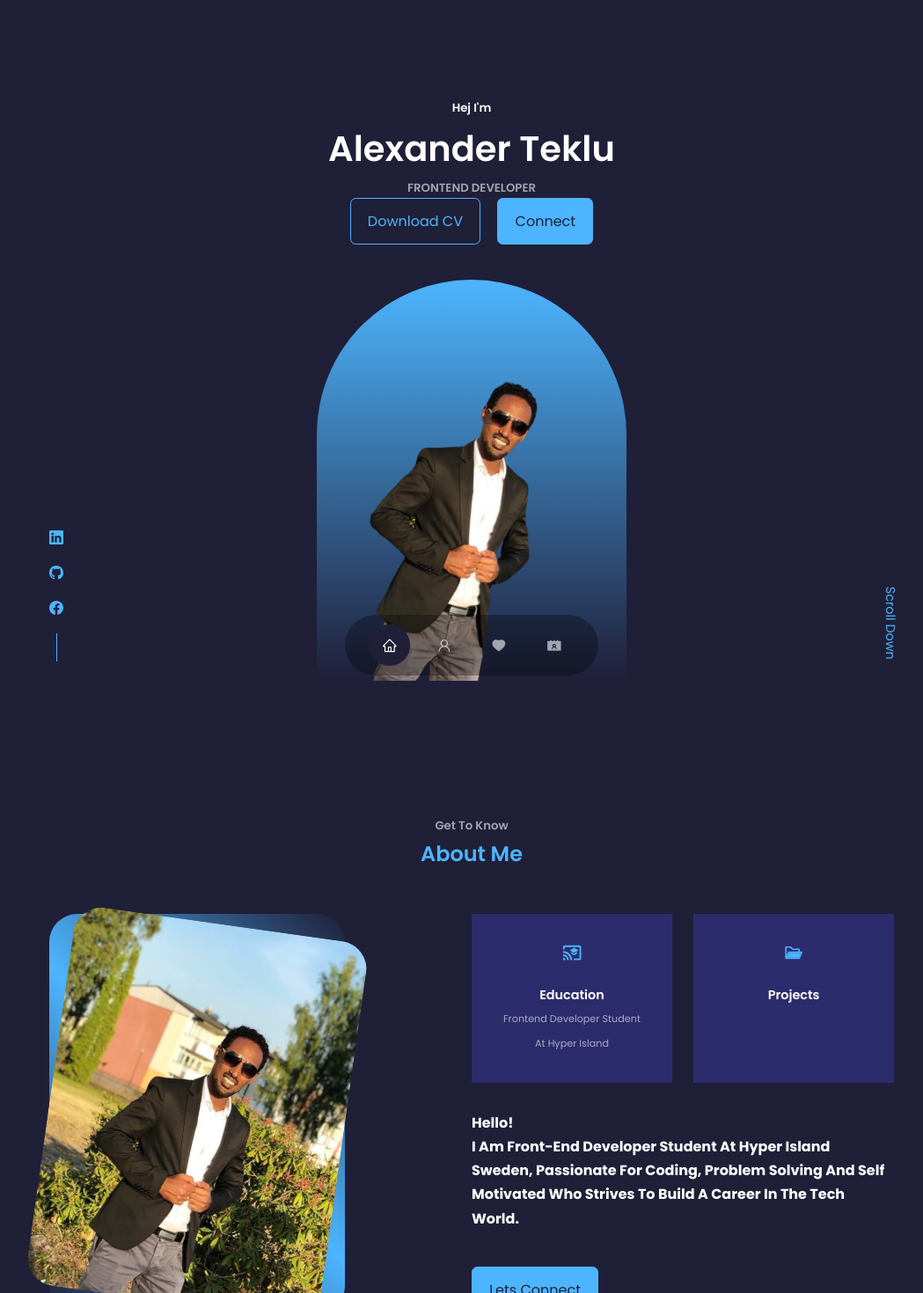
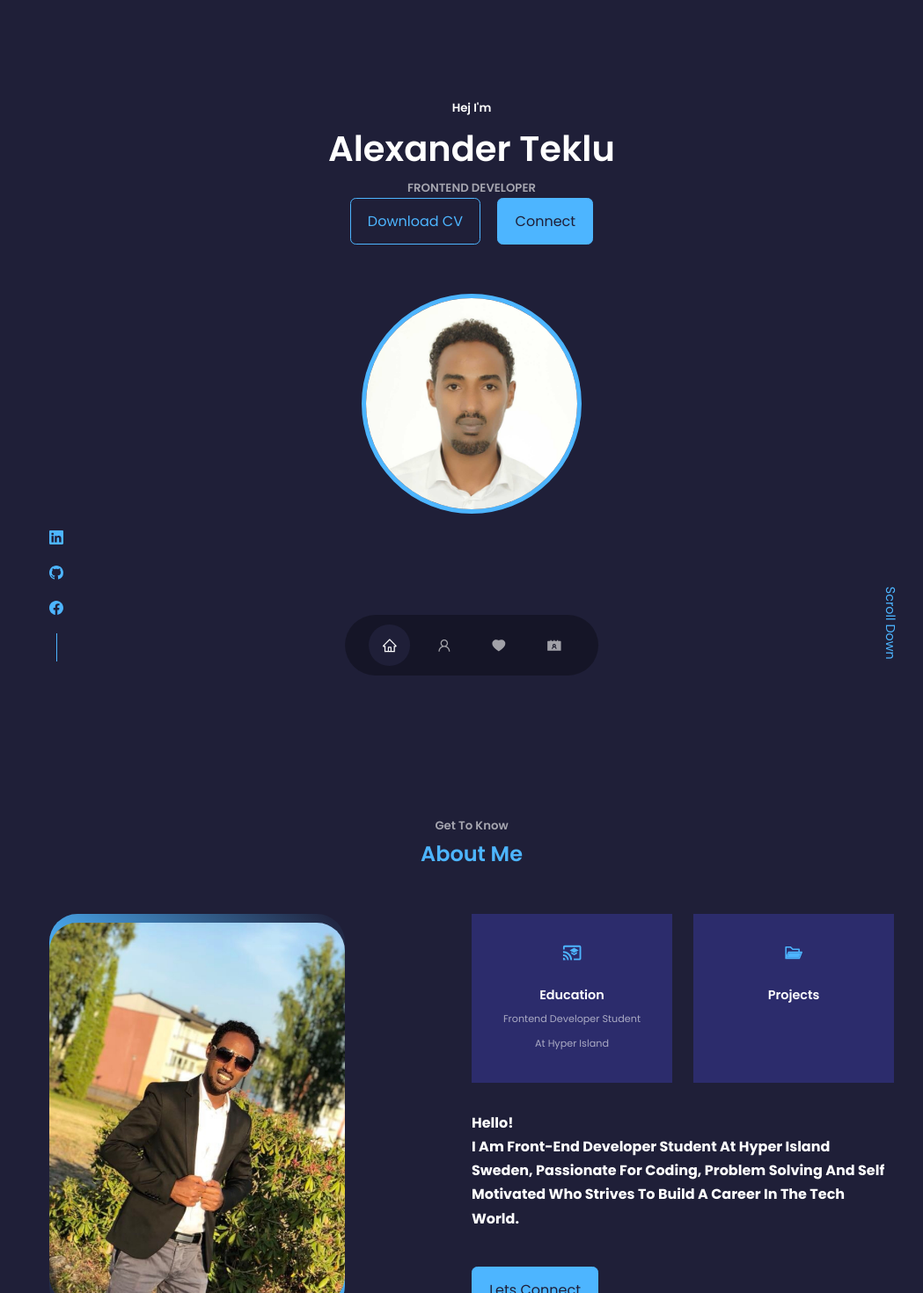
Before and after one commit to AlexTeklu/Alex-Portfolio, a React (Create React App) app: page / in a window 1280 px wide. Shown: the top 1470 px of the page at 88% size, without its empty margins (104-1153 px from the left). Built offline with nearby package versions, Linux system fonts and the light colour scheme; a web font is replaced by a local one.

Commit message:
bug fixed

```diff
--- a/src/components/About/about.css
+++ b/src/components/About/about.css
@@ -1,36 +1,39 @@
-.about_container{
+.about_container {
 	display: grid;
 	grid-template-columns: 35% 50%;
 	gap: 15%;
 	margin-bottom: 20rem;
 }
-.about_me{
+.about_me {
 	width: fit-content;
 	border-radius: 2rem;
-    background: linear-gradient(45deg, transparent, var(--color-primary), transparent);
+	background: linear-gradient(
+		45deg,
+		transparent,
+		var(--color-primary),
+		transparent
+	);
 	display: grid;
 	place-items: center;
-
 }
 
-.about_me-image{
-
+.about_me-image {
 	width: fit-content;
 	border-radius: 2rem;
 	overflow: hidden;
-   transform: rotate(8deg);
+
 	transition: var(--transition);
 }
-.about_me-image:hover{
+.about_me-image:hover {
 	transform: rotate(0);
 }
 
-.about_cards{
+.about_cards {
 	display: grid;
 	grid-template-columns: repeat(2, 1fr);
 	gap: 1.5rem;
 }
-.about_card{
+.about_card {
 	background: var(--color-bg-variant);
 	border: 1px solid transparent;
 	padding: 2rem;
@@ -38,66 +41,65 @@
 	transition: var(--transition);
 }
 
-.about_card:hover{
+.about_card:hover {
 	background: transparent;
 	border-color: var(--color-bg-variant);
 	cursor: default;
 }
-.about_icons{
+.about_icons {
 	color: var(--color-primary);
 	font-size: 1.4rem;
 	margin-bottom: 1rem;
 }
-.about_card h5{
-    font-size: .9rem;
+.about_card h5 {
+	font-size: 0.9rem;
 }
-.about_card small{
-    font-size: .7rem;
+.about_card small {
+	font-size: 0.7rem;
 	color: var(--color-light);
 }
 
-.about_content p{
+.about_content p {
 	margin: 2rem 0 2.6rem;
 	color: var(--color-white);
 	font-weight: 700;
 }
 /* //////////////////media Queries bigger screen////////// */
 @media screen and (max-width: 1024px) {
-    .about_container{
+	.about_container {
 		grid-template-columns: 1fr;
 		gap: 0;
 	}
-      .about_me{
+	.about_me {
 		width: 50%;
 		margin: 2rem auto 4rem;
-
 	}
-      .about_me-image{
+	.about_me-image {
 		border-radius: 2rem;
 	}
-      .about_content p{
+	.about_content p {
 		margin: 1rem 0 1.5rem;
 	}
 }
 
 /* ////////////media-queries small screen //////////////*/
 @media screen and (max-width: 600px) {
-   .about_me{
+	.about_me {
 		width: 65%;
 		margin: 0 auto 3rem;
 	}
 
-  .about_card{
+	.about_card {
 		grid-template-columns: 1fr 1fr;
 		gap: 1rem;
 	}
-  .about_content{
+	.about_content {
 		text-align: center;
 	}
-  .about_content p{
+	.about_content p {
 		margin: 1.5rem 0;
 	}
-.about_me-image{
+	.about_me-image {
 		border-radius: 2rem;
 	}
 }
--- a/src/components/Header/Header.jsx
+++ b/src/components/Header/Header.jsx
@@ -1,7 +1,7 @@
 import React from 'react';
 import './header.css';
 import CTA from './CTA';
-import myImage from '../.././Assets/mini1.png';
+import myImage from '../.././Assets/pic.jpg';
 import HeaderSocialM from './HeaderSocialM';
 
 const Header = () => {
--- a/src/components/Header/header.css
+++ b/src/components/Header/header.css
@@ -1,14 +1,14 @@
-header{
+header {
 	height: 100vh;
 	padding-top: 7rem;
 	overflow: hidden;
 }
-.header_container{
+.header_container {
 	text-align: center;
 	height: 100%;
 	position: relative;
 }
- .cta{
+.cta {
 	margin-bottom: 2.5rem;
 	display: flex;
 	justify-content: center;
@@ -16,56 +16,71 @@ header{
 	gap: 1.2rem;
 }
 
-.header_social{
+.header_social {
 	display: flex;
 	flex-direction: column;
 	align-items: center;
-    gap: .8rem;
+	gap: 0.8rem;
 	position: absolute;
 	left: 0;
 	bottom: 3rem;
-
 }
-.header_social::after{
+.header_social::after {
 	content: '';
 	width: 1px;
 	height: 2rem;
 	background: var(--color-primary);
 }
 
-.myImage{
+/* .myImage {
 	background: linear-gradient(var(--color-primary), transparent);
 	position: absolute;
 	width: 22rem;
 	height: 28.5rem;
 	left: calc(50% - 11rem);
 	overflow: hidden;
-  border-radius: 12rem 12rem 0 0;
+	border-radius: 20rem;
+} */
+.myImage {
+	justify-self: center;
+	margin-top: 3.5rem;
+	display: flex;
+	align-items: center;
+	justify-content: center;
 }
-.scroll_down{
+
+.myImage img {
+	display: block;
+	border: 5px solid var(--color-primary);
+	transition: transform 50s ease;
+	border-radius: 50%;
+	overflow: hidden;
+	width: 250px;
+	height: 250px;
+}
+.scroll_down {
 	position: absolute;
 	right: -2.3rem;
 	transform: rotate(90deg);
 	font-weight: 400;
-    font-size: .9rem;
+	font-size: 0.9rem;
 	bottom: 5rem;
 }
 
 @media screen and (max-width: 1024px) {
-    header{
-      height: 68vh;
+	header {
+		height: 87vh;
 	}
-
 }
 
 /* media-queries */
 @media screen and (max-width: 600px) {
-    header{
+	header {
 		height: 100vh;
 	}
 
-      .header_social, .scroll_down{
+	.header_social,
+	.scroll_down {
 		display: none;
 	}
-
 }
--- a/src/components/Portfolio/projects.css
+++ b/src/components/Portfolio/projects.css
@@ -2,30 +2,29 @@
 	display: grid;
 	grid-template-columns: repeat(3, 1fr);
 	gap: 2.5rem;
-
 }
 
-.portfolio_item{
+.portfolio_item {
 	background: var(--color-bg-variant);
 	padding: 1.3rem;
-    border-radius: 2rem;
+	/* border-radius: 2rem; */
 	border: 1px solid transparent;
 	transition: var(--transiton);
 }
-.portfolio_item:hover{
+.portfolio_item:hover {
 	border-color: var(--color-primary-variant);
 	background: transparent;
 }
-.portfolio_item-image{
-    border-radius: 1.5rem;
+.portfolio_item-image {
+	/* border-radius: 1.5rem; */
 	overflow: hidden;
 
 }
-.portfolio_item h3{
+.portfolio_item h3 {
 	margin: 1.2rem 0 2rem;
 }
 
-.portfolio_item-cta{
+.portfolio_item-cta {
 	display: flex;
 	gap: 1rem;
 	margin-bottom: 1rem;
@@ -33,7 +32,7 @@
 
 /* //////////////////media Queries bigger screen////////// */
 @media screen and (max-width: 1024px) {
-   .portfolio_container{
+	.portfolio_container {
 		grid-template-columns: 1fr 1fr;
 		gap: 1.2rem;
 	}
@@ -41,7 +40,7 @@
 
 /* media-queries small screen */
 @media screen and (max-width: 600px) {
-    .portfolio_container{
+	.portfolio_container {
 		grid-template-columns: 1fr;
 		gap: 1rem;
 	}
```
Also changed, not shown: src/Assets/pic.jpg (added). Lines whose indentation alone changed are shown as unchanged.
